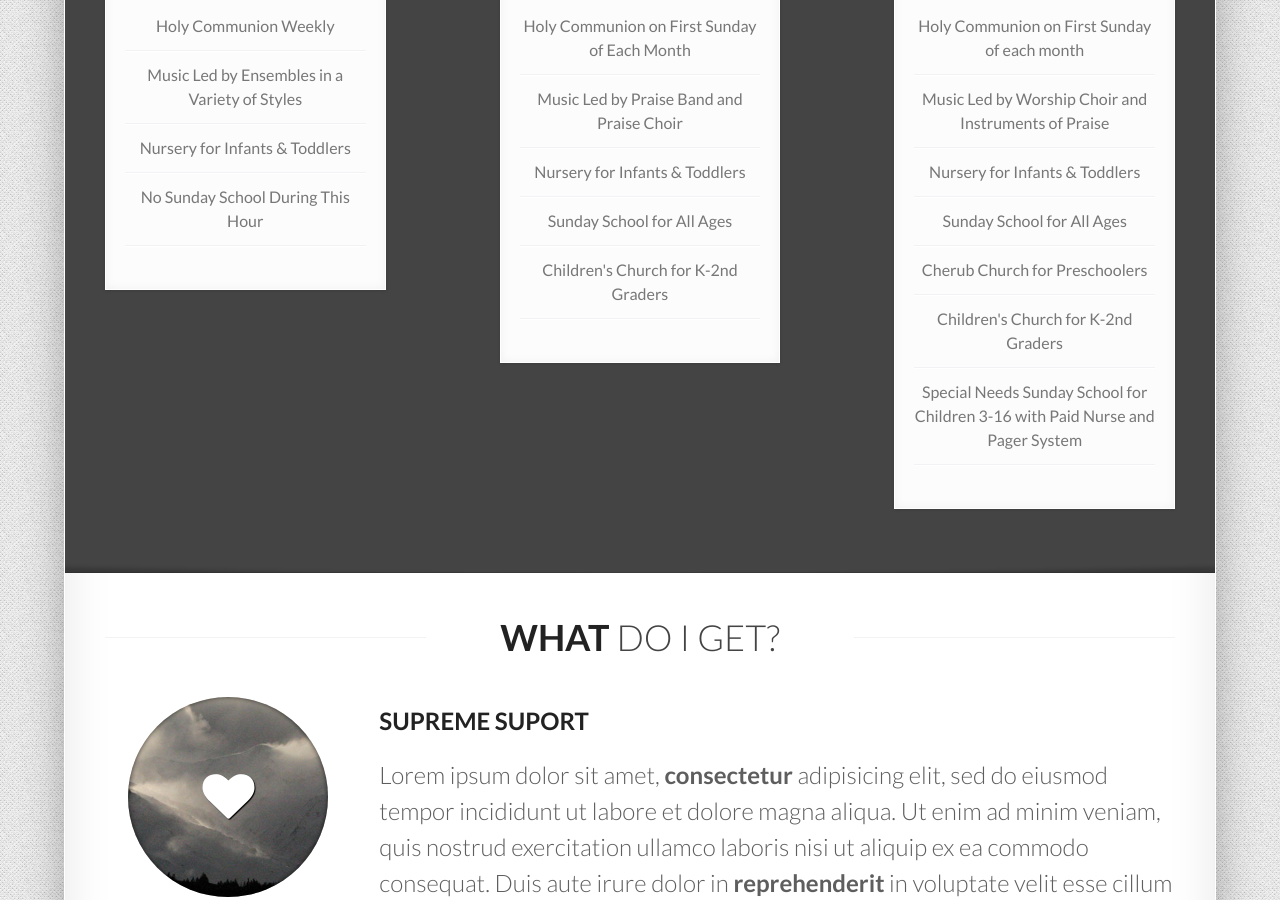
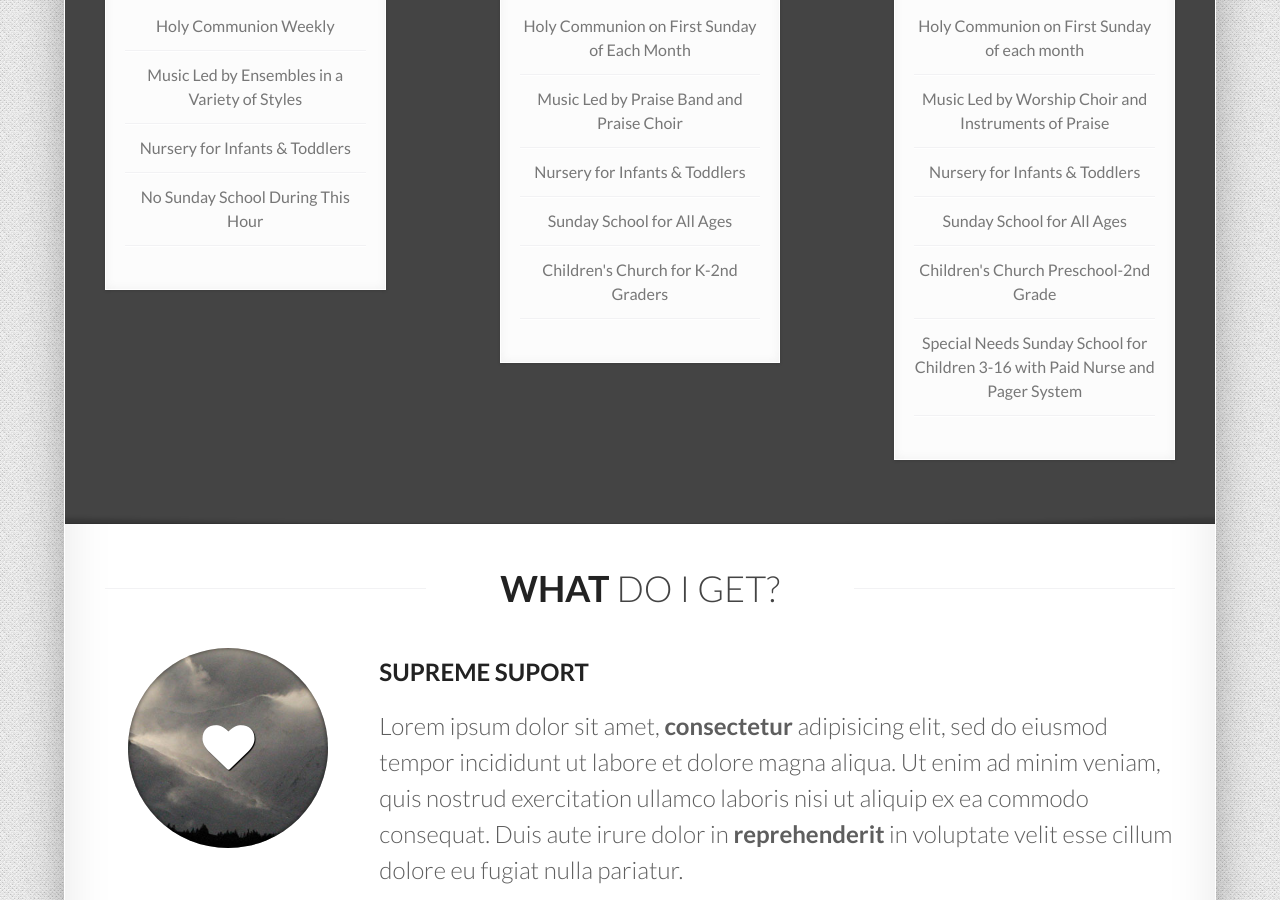
Before and after one commit to fvumc/fvumc.github.io, a Jekyll site: the page built from index.html, in a window 1280 px wide and 900 px high, scrolled down 2040 px. Built offline with Jekyll 4.4.1, drawn with Linux system fonts in a browser that asks for light colours; Markdown is read by kramdown in place of the engine named in the settings.

Commit message:
reduce cherub verbiage

```diff
--- a/_includes/services_section.html
+++ b/_includes/services_section.html
@@ -77,8 +77,7 @@
                   Praise</li>
                   <li>Nursery for Infants & Toddlers</li>
                   <li>Sunday School for All Ages</li>
-                  <li>Cherub Church for Preschoolers</li>
-                  <li>Children's Church for K-2nd Graders</li>
+                  <li>Children's Church Preschool-2nd Grade</li>
                   <li>Special Needs Sunday School for Children 3-16 with
                   Paid Nurse and Pager System</li>
                 </ul>
```
